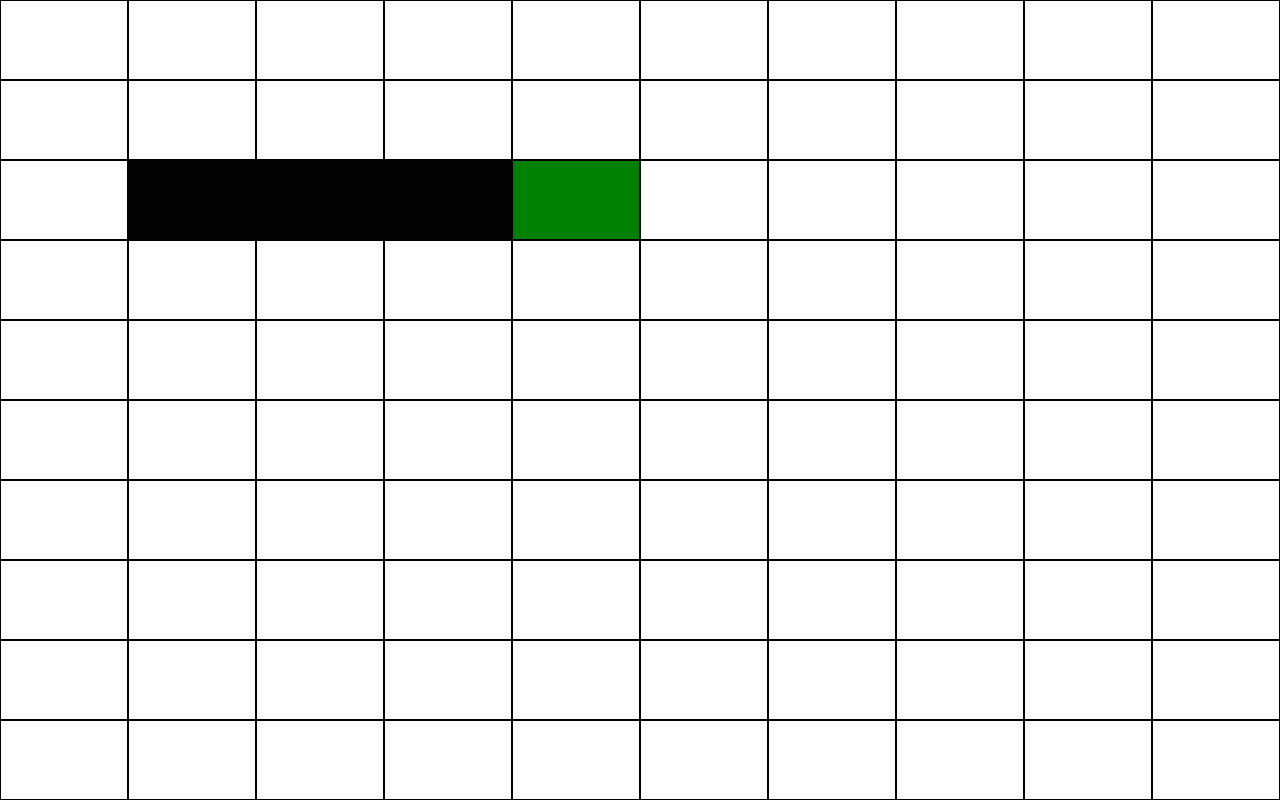
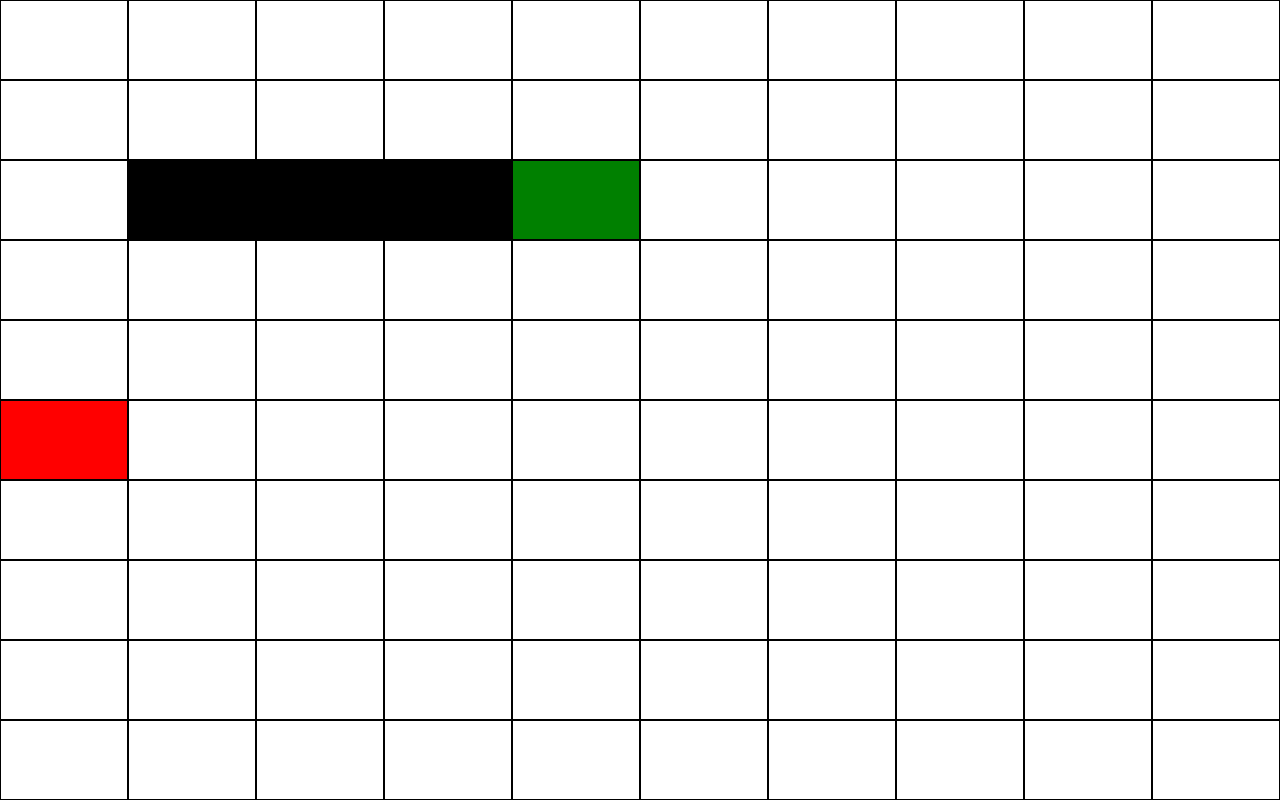
Before and after one commit to PatrickMcLennan/snakes, a React app in the folder ts_snake/: page / in a window 1280 px wide. Built offline with nearby package versions, Linux system fonts and the light colour scheme; the HTML template or start-up script is replaced by a standard one.

Commit message:
game logic work

```diff
--- a/ts_snake/src/App.tsx
+++ b/ts_snake/src/App.tsx
@@ -1,4 +1,4 @@
-import React, { useEffect, useReducer } from "react";
+import React, { useReducer } from "react";
 
 import { GlobalStyle } from "./utils/resets.style";
 import Board from "./components/Board";
@@ -7,29 +7,32 @@ import { checkErrors, compareString, nextHead } from "./utils/functions";
 import { state as initialState, reducer } from "./reducer";
 
 const App = (): JSX.Element => {
-  const [{ head, bodyCoords, foodCoords }, dispatch] = useReducer(reducer, initialState);
+  const [{ head, bodyCoords, foodCoords, gameState }, dispatch] = useReducer(reducer, initialState);
 
-  useEffect(() => {
-    window.addEventListener(`keydown`, ({ key }) => {
+  const listener = (e: KeyboardEvent) => {
+    e.stopImmediatePropagation();
     const acceptedkeys: string[] = [`arrowup`, `w`, `arrowright`, `d`, `arrowdown`, `s`, `arrowleft`, `a`];
-      const formattedKey: string = compareString(key);
+    const formattedKey: string = compareString(e.key);
     if (!acceptedkeys.includes(formattedKey)) return;
     else {
       const newHead: number = nextHead(formattedKey, head);
-        const errors: boolean = checkErrors(head, newHead, bodyCoords);
+      const errors: boolean = checkErrors(newHead, head, bodyCoords);
       if (errors) return dispatch({ type: `FAILURE` });
       else
-          return newHead === foodCoords
-            ? dispatch({ type: `HAS_EATEN`, payload: newHead })
-            : dispatch({ type: `NOT_EATEN`, payload: newHead });
+        return dispatch({
+          type: newHead === foodCoords ? `HAS_EATEN` : `NOT_EATEN`,
+          payload: { newHead, currentHead: head, bodyCoords },
+        });
     }
-    });
-  }, []);
+  };
+
+  if (gameState === `PLAY`) window.addEventListener(`keyup`, listener, true);
+  if (gameState === `FAIL`) window.removeEventListener(`keyup`, listener, true);
 
   return (
     <>
       <GlobalStyle />
-      <Board head={head} bodyCoords={bodyCoords} foodCoords={foodCoords} />
+      <Board bodyCoords={bodyCoords} foodCoords={foodCoords} head={head} playerHasLost={gameState === `FAIL`} />
     </>
   );
 };
--- a/ts_snake/src/components/Board.tsx
+++ b/ts_snake/src/components/Board.tsx
@@ -6,14 +6,20 @@ interface IProps {
   head: number;
   bodyCoords: number[];
   foodCoords: number;
+  playerHasLost: boolean;
 }
 
-const Board: (IProps) => JSX.Element = ({ head, bodyCoords }) => {
+const Board: (IProps) => JSX.Element = ({ head, bodyCoords, foodCoords, playerHasLost }) => {
   return (
-    <Game>
+    <Game playerHasLost={playerHasLost}>
       {[...Array(100).keys()].map(
         (index: number): JSX.Element => (
-          <Square isHead={head === index} isTail={bodyCoords.includes(index)} key={index} />
+          <Square
+            isFood={foodCoords === index}
+            isHead={head === index}
+            isTail={bodyCoords.includes(index)}
+            key={index}
+          />
         )
       )}
     </Game>
--- a/ts_snake/src/components/styles.ts
+++ b/ts_snake/src/components/styles.ts
@@ -1,16 +1,28 @@
 import styled, { css } from "styled-components";
 
-export const Game = styled.div<{}>`
+export const Game = styled.div<{ playerHasLost: boolean }>`
   display: grid;
   grid-template-columns: repeat(10, 1fr);
   grid-template-rows: repeat(10, 1fr);
   height: 100vh;
   width: 100vw;
+
+  ${({ playerHasLost }) =>
+    playerHasLost &&
+    css`
+      background-color: rgba(255, 0, 0, 0.3);
+    `}
 `;
 
-export const Square = styled.div<{ isHead: boolean; isTail: boolean }>`
+export const Square = styled.div<{ isFood: boolean; isHead: boolean; isTail: boolean }>`
   background-color: white;
   border: 1px solid black;
+
+  ${({ isFood }) =>
+    isFood &&
+    css`
+      background-color: red;
+    `}
 
   ${({ isHead }) =>
     isHead &&
--- a/ts_snake/src/reducer.ts
+++ b/ts_snake/src/reducer.ts
@@ -1,4 +1,6 @@
 import { Reducer } from "react";
+
+import { generateFood } from "./utils/functions";
 
 export const state: IState = {
   head: 24,
@@ -9,6 +11,7 @@ export const state: IState = {
 };
 
 export const reducer: Reducer<IState, { type: string; payload? }> = (state, { type, payload }) => {
+  console.log(payload);
   switch (type) {
     case `FAILURE`:
       return {
@@ -20,6 +23,7 @@ export const reducer: Reducer<IState, { type: string; payload? }> = (state, { ty
         ...state,
         head: payload.newHead,
         bodyCoords: [payload.currentHead, ...payload.bodyCoords],
+        foodCoords: generateFood([payload.currentHead, ...payload.bodyCoords]),
       };
     case "NOT_EATEN":
       return {
@@ -36,6 +40,3 @@ export const reducer: Reducer<IState, { type: string; payload? }> = (state, { ty
       else throw new Error(`Reducer is having troubles right now.`);
   }
 };
-
-// On keypress and timer, attempt to move the head.  If there's an error, exit out.
-// If not, move the body after without checking.  The body or food should never really throw errors.
```
Also changed, not shown: 3 other files (tests, documents, lock files or other folders). Lines whose indentation alone changed are shown as unchanged.
